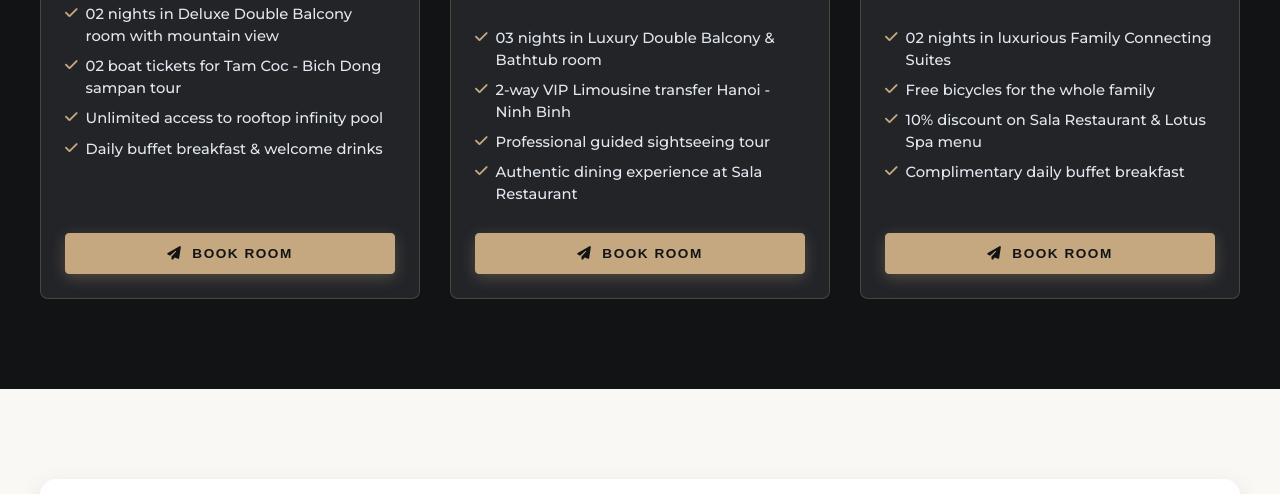
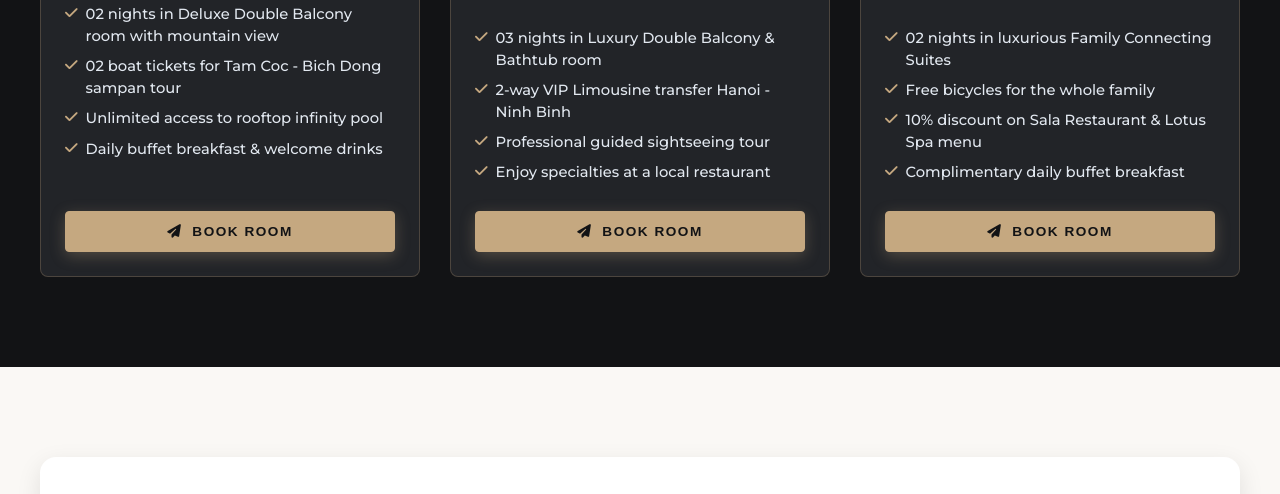
Before and after one commit to kechinhphat20031102-cloud/sala-tam-coc-hotel, a plain HTML site: page index.html in a window 1280 px wide. Shown: the part 4707-5201 px from the top of the page. Drawn offline with nearby package versions, Linux system fonts and the light colour scheme.

Commit message:
update(offers): update dining experience feature to local restaurant across 3 languages

```diff
--- a/assets/js/i18n.js
+++ b/assets/js/i18n.js
@@ -173,7 +173,7 @@ const translations = {
     "offer2_f1": "03 nights in Luxury Double Balcony & Bathtub room",
     "offer2_f2": "2-way VIP Limousine transfer Hanoi - Ninh Binh",
     "offer2_f3": "Professional guided sightseeing tour",
-    "offer2_f4": "Authentic dining experience at Sala Restaurant",
+    "offer2_f4": "Enjoy specialties at a local restaurant",
     "offer3_title": "Weekend Family Getaway (3D2N)",
     "offer3_desc": "Spacious Family Connecting Rooms with complimentary bicycles for exploring peaceful Tam Coc countryside.",
     "offer3_f1": "02 nights in luxurious Family Connecting Suites",
@@ -596,7 +596,7 @@ const translations = {
     "offer2_f1": "03 đêm phòng Luxury Double ban công & bồn tắm nằm",
     "offer2_f2": "Xe Limousine VIP đón tiễn 2 chiều Hà Nội - Ninh Bình",
     "offer2_f3": "Tour tham quan hướng dẫn viên chuyên nghiệp",
-    "offer2_f4": "Trải nghiệm bữa ăn đặc sản tại Nhà hàng Sala",
+    "offer2_f4": "Trải nghiệm bữa ăn đặc sản tại nhà hàng địa phương",
     "offer3_title": "Kỳ Nghỉ Gia Đình Cuối Tuần (3N2Đ)",
     "offer3_desc": "Phòng Family Connecting rộng rãi, miễn phí xe đạp khám phá làng quê Tam Cốc thanh bình.",
     "offer3_f1": "02 đêm phòng Family Connecting Suites sang trọng",
@@ -1019,7 +1019,7 @@ const translations = {
     "offer2_f1": "03 nuits en chambre Luxury Double Balcon & Baignoire",
     "offer2_f2": "Transfert Limousine VIP aller-retour Hanoï - Ninh Binh",
     "offer2_f3": "Excursion guidée avec guide professionnel",
-    "offer2_f4": "Expérience gastronomique locale au Restaurant Sala",
+    "offer2_f4": "Savourez des spécialités dans un restaurant local",
     "offer3_title": "Séjour familial de fin de semaine (3J2N)",
     "offer3_desc": "Chambres familiales communicantes spacieuses, prêt de vélos gratuit.",
     "offer3_f1": "02 nuits en Suite Familiale Communicante",
--- a/index.html
+++ b/index.html
@@ -658,7 +658,7 @@
               <li><i class="fa-solid fa-check"></i> <span data-i18n="offer2_f1">03 nights in Luxury Double with Balcony & Bathtub</span></li>
               <li><i class="fa-solid fa-check"></i> <span data-i18n="offer2_f2">2-way VIP Limousine transfer Hanoi - Ninh Binh</span></li>
               <li><i class="fa-solid fa-check"></i> <span data-i18n="offer2_f3">Professional guided sightseeing tour</span></li>
-              <li><i class="fa-solid fa-check"></i> <span data-i18n="offer2_f4">Special local dining experience at Sala Restaurant</span></li>
+              <li><i class="fa-solid fa-check"></i> <span data-i18n="offer2_f4">Enjoy specialties at a local restaurant</span></li>
             </ul>
             <button class="btn btn-gold" data-open-booking="luxury-double"><i class="fa-solid fa-paper-plane"></i> <span data-i18n="qb_submit">Booking Inquiries</span></button>
           </div>
```
